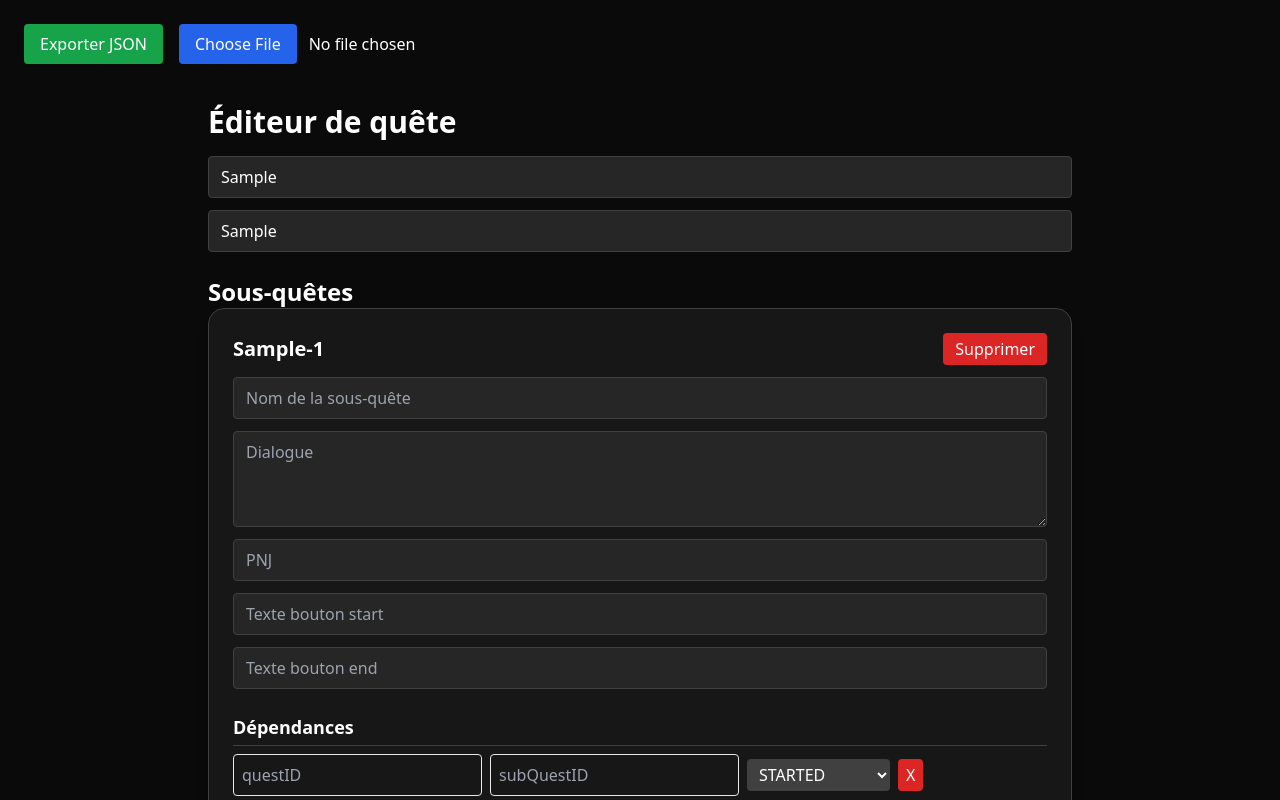
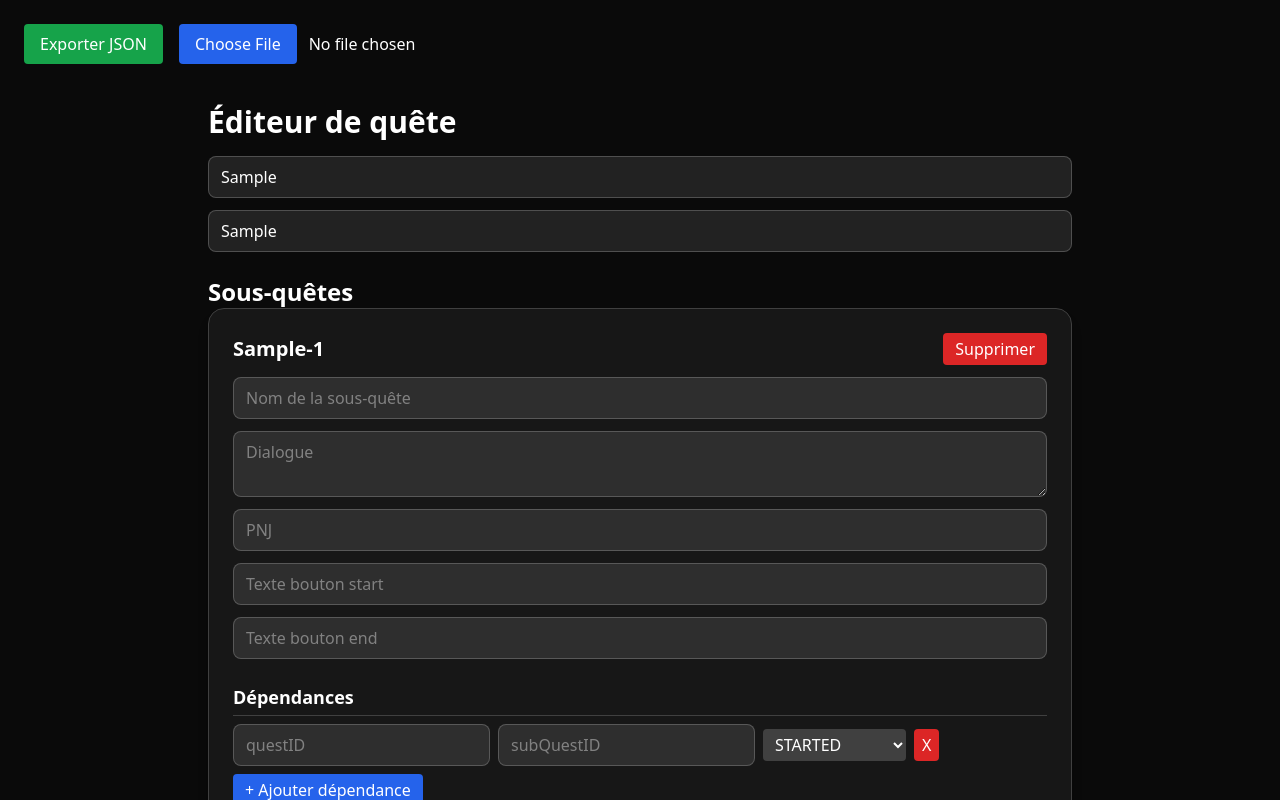
Before and after one commit to Through-The-Timeline/Quests-JSON-Creator, a React (Vite) app: page / in a window 1280 px wide. Both pictures are taken after typing "Sample", "Sample" into the empty fields and a click on the button "+ Ajouter une sous-quête". Shown: the top 800 px of the page. Built offline with nearby package versions, Linux system fonts and the light colour scheme.

Commit message:
Change html file to import tailwindcss Change style on input boxes

```diff
--- a/index.html
+++ b/index.html
@@ -4,6 +4,7 @@
       <meta charset="UTF-8" />
       <link rel="icon" type="image/svg+xml" href="/vite.svg" />
       <meta name="viewport" content="width=device-width, initial-scale=1.0" />
+      <script src="https://cdn.jsdelivr.net/npm/@tailwindcss/browser@4"></script>
       <title>quest-builder</title>
     </head>
   <body>
--- a/src/components/dependencyEditor.jsx
+++ b/src/components/dependencyEditor.jsx
@@ -4,14 +4,14 @@ export default function DependencyEditor({ dep, onChange, onRemove }) {
     return (
         <div className="flex gap-2 items-center mt-2">
             <input
-                className="border p-2 rounded bg-neutral-900"
+                className="bg-white/10 border border-white/20 rounded-lg px-3 py-2 text-white placeholder-white/40 focus:outline-none focus:ring-2 focus:ring-white/40"
                 placeholder="questID"
                 value={dep.questID}
                 onChange={(e) => onChange({...dep, questID: e.target.value})}
             />
 
             <input
-                className="border p-2 rounded bg-neutral-900"
+                className="bg-white/10 border border-white/20 rounded-lg px-3 py-2 text-white placeholder-white/40 focus:outline-none focus:ring-2 focus:ring-white/40"
                 placeholder="subQuestID"
                 value={dep.subQuestID}
                 onChange={(e) => onChange({...dep, subQuestID: e.target.value})}
--- a/src/components/questEditor.jsx
+++ b/src/components/questEditor.jsx
@@ -16,14 +16,14 @@ export default function QuestEditor({ quest, onChange }) {
 
             <div className="grid gap-3">
                 <input
-                    className="input"
+                    className="bg-white/10 border border-white/20 rounded-lg px-3 py-2 text-white placeholder-white/40 focus:outline-none focus:ring-2 focus:ring-white/40"
                     placeholder="QuestID"
                     value={quest.questID}
                     onChange={(e) => updateField("questID", e.target.value)}
                 />
 
                 <input
-                    className="input"
+                    className="bg-white/10 border border-white/20 rounded-lg px-3 py-2 text-white placeholder-white/40 focus:outline-none focus:ring-2 focus:ring-white/40"
                     placeholder="Nom de la quête"
                     value={quest.questName}
                     onChange={(e) => updateField("questName", e.target.value)}
--- a/src/components/requirementEditor.jsx
+++ b/src/components/requirementEditor.jsx
@@ -21,7 +21,7 @@ export default function RequirementEditor({ req, onChange, onRemove }) {
             {/* Champ dynamique selon type */}
             {req.type === "KILL_ENTITY" && (
                 <input
-                    className="input w-40"
+                    className="bg-white/10 border border-white/20 rounded-lg px-3 py-2 text-white placeholder-white/40 focus:outline-none focus:ring-2 focus:ring-white/40"
                     placeholder="Entité"
                     value={req.entity}
                     onChange={(e) => updateField("entity", e.target.value)}
@@ -29,7 +29,7 @@ export default function RequirementEditor({ req, onChange, onRemove }) {
             )}
             {(req.type === "BRING_ITEM" || req.type === "CRAFT_ITEM") && (
                 <input
-                    className="input w-40"
+                    className="bg-white/10 border border-white/20 rounded-lg px-3 py-2 text-white placeholder-white/40 focus:outline-none focus:ring-2 focus:ring-white/40"
                     placeholder="Item"
                     value={req.item}
                     onChange={(e) => updateField("item", e.target.value)}
@@ -37,7 +37,7 @@ export default function RequirementEditor({ req, onChange, onRemove }) {
             )}
             {req.type === "BREAK_BLOCK" && (
                 <input
-                    className="input w-40"
+                    className="bg-white/10 border border-white/20 rounded-lg px-3 py-2 text-white placeholder-white/40 focus:outline-none focus:ring-2 focus:ring-white/40"
                     placeholder="Block"
                     value={req.block}
                     onChange={(e) => updateField("block", e.target.value)}
@@ -47,7 +47,7 @@ export default function RequirementEditor({ req, onChange, onRemove }) {
             {/* Quantity */}
             <input
                 type="number"
-                className="input w-20"
+                className="bg-white/10 border border-white/20 rounded-lg px-3 py-2 text-white placeholder-white/40 focus:outline-none focus:ring-2 focus:ring-white/40"
                 value={req.quantity || 1}
                 onChange={(e) => updateField("quantity", Number(e.target.value))}
             />
--- a/src/components/rewardEditor.jsx
+++ b/src/components/rewardEditor.jsx
@@ -16,19 +16,21 @@ export default function RewardEditor({ reward, onChange, onRemove }) {
             </select>
 
             {(reward.type === "GIVE_ITEM" || reward.type === "UNLOCK_RECIPE") && (
-                <input className="input mt-2"
+                <input className="bg-white/10 border border-white/20 rounded-lg px-3 py-2 text-white placeholder-white/40 focus:outline-none focus:ring-2 focus:ring-white/40"
                        placeholder="item or recipe"
                        value={reward.item || ""}
                        onChange={(e) => change("item", e.target.value)}/>
             )}
 
             {reward.type === "UNLOCK_EFFECT" && (
-                <input className="input mt-2" placeholder="effect"
+                <input className="bg-white/10 border border-white/20 rounded-lg px-3 py-2 text-white placeholder-white/40 focus:outline-none focus:ring-2 focus:ring-white/40"
+                       placeholder="effect"
                        value={reward.effect || ""}
                        onChange={(e) => change("effect", e.target.value)}/>
             )}
 
-            <input className="input mt-2" placeholder="quantity" type="number"
+            <input className="bg-white/10 border border-white/20 rounded-lg px-3 py-2 text-white placeholder-white/40 focus:outline-none focus:ring-2 focus:ring-white/40"
+                   placeholder="quantity" type="number"
                    value={reward.quantity || 1}
                    onChange={(e) => change("quantity", Number(e.target.value))}/>
 
--- a/src/components/subQuestEditor.jsx
+++ b/src/components/subQuestEditor.jsx
@@ -18,8 +18,7 @@ export default function SubQuestEditor({ subQuest, onChange, onRemove }) {
     };
 
     return (
-        <div
-            className="bg-neutral-900 shadow-lg rounded-2xl p-6 mb-4 border border-neutral-700 transition-all duration-200 hover:scale-[1.01]">
+        <div className="bg-neutral-900 shadow-lg rounded-2xl p-6 mb-4 border border-neutral-700 transition-all duration-200 hover:scale-[1.01]">
             <div className="flex justify-between items-center mb-3">
                 <h2 className="text-xl font-bold text-white">{subQuest.subQuestID}</h2>
                 <button
@@ -32,35 +31,35 @@ export default function SubQuestEditor({ subQuest, onChange, onRemove }) {
 
             <div className="grid gap-3">
                 <input
-                    className="input"
+                    className="bg-white/10 border border-white/20 rounded-lg px-3 py-2 text-white placeholder-white/40 focus:outline-none focus:ring-2 focus:ring-white/40"
                     placeholder="Nom de la sous-quête"
                     value={subQuest.subQuestName}
                     onChange={(e) => updateField("subQuestName", e.target.value)}
                 />
 
                 <textarea
-                    className="input h-24"
+                    className="bg-white/10 border border-white/20 rounded-lg px-3 py-2 text-white placeholder-white/40 focus:outline-none focus:ring-2 focus:ring-white/40"
                     placeholder="Dialogue"
                     value={subQuest.subQuestDialog}
                     onChange={(e) => updateField("subQuestDialog", e.target.value)}
                 />
 
                 <input
-                    className="input"
+                    className="bg-white/10 border border-white/20 rounded-lg px-3 py-2 text-white placeholder-white/40 focus:outline-none focus:ring-2 focus:ring-white/40"
                     placeholder="PNJ"
                     value={subQuest.subQuestPNJ}
                     onChange={(e) => updateField("subQuestPNJ", e.target.value)}
                 />
 
                 <input
-                    className="input"
+                    className="bg-white/10 border border-white/20 rounded-lg px-3 py-2 text-white placeholder-white/40 focus:outline-none focus:ring-2 focus:ring-white/40"
                     placeholder="Texte bouton start"
                     value={subQuest.bottomButtonStartText}
                     onChange={(e) => updateField("bottomButtonStartText", e.target.value)}
                 />
 
                 <input
-                    className="input"
+                    className="bg-white/10 border border-white/20 rounded-lg px-3 py-2 text-white placeholder-white/40 focus:outline-none focus:ring-2 focus:ring-white/40"
                     placeholder="Texte bouton end"
                     value={subQuest.bottomButtonEndText}
                     onChange={(e) => updateField("bottomButtonEndText", e.target.value)}
```
Lines whose indentation alone changed are shown as unchanged.
